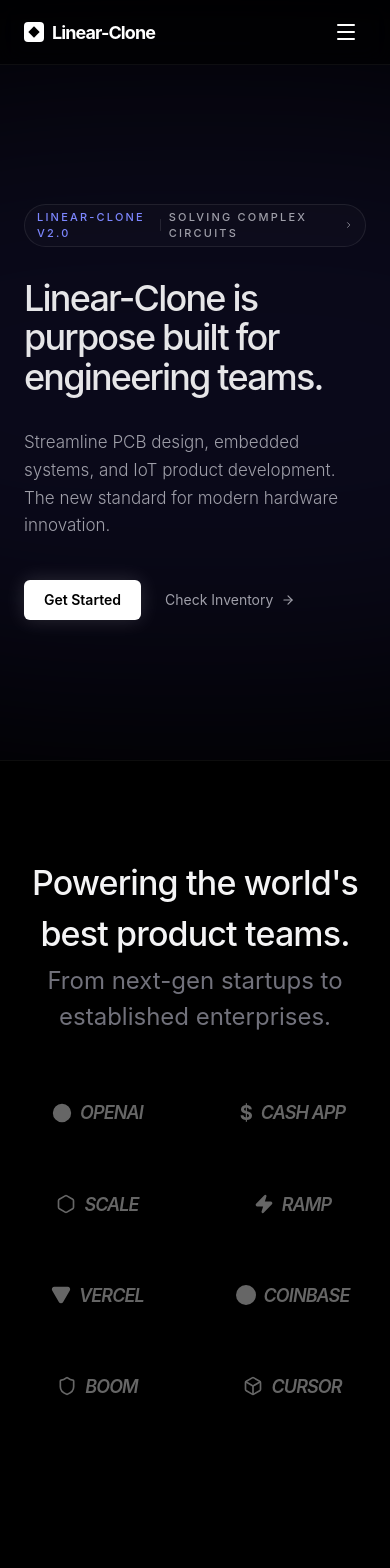
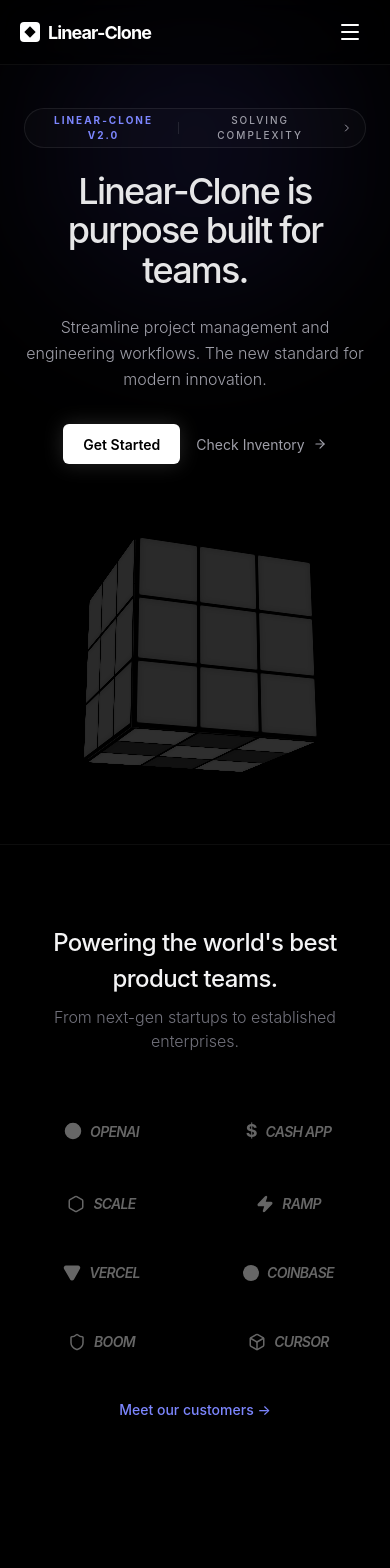
Before and after one commit to Sathwikacharya777/Linear-clone, a Next.js app: page / in a window 390 px wide. Shown: the top 1568 px of the page. Built offline with nearby package versions, Linux system fonts and the light colour scheme.

Commit message:
responsive changes

```diff
--- a/app/components/Navbar.tsx
+++ b/app/components/Navbar.tsx
@@ -7,7 +7,6 @@
 export default function Navbar() {
   const [isOpen, setIsOpen] = useState(false);
 
-  // Prevent scrolling when menu is open
   useEffect(() => {
     if (isOpen) {
       document.body.style.overflow = "hidden";
@@ -21,7 +20,8 @@
   return (
     <>
       <nav className="fixed top-0 left-0 right-0 z-[100] border-b border-white/[0.05] bg-black/60 backdrop-blur-md">
-        <div className="max-w-[1200px] mx-auto px-6 h-[64px] flex items-center justify-between relative">
+        {/* WIDENED CONTAINER: Changed from 1200px to 1440px and px-6 to px-10 */}
+        <div className="max-w-[1440px] mx-auto px-5 md:px-27 h-[64px] flex items-center justify-between relative">
 
           {/* Left: Logo */}
           <div className="flex items-center">
@@ -34,7 +34,7 @@
           </div>
 
           {/* Center: Navigation Links (Desktop Only) */}
-          <div className="hidden md:flex items-center gap-8 absolute left-1/2 -translate-x-1/2">
+          <div className="hidden md:flex items-center gap-10 absolute left-1/2 -translate-x-1/2">
             <NavLink href="/product">Product</NavLink>
             <NavLink href="/customers">Customers</NavLink>
             <NavLink href="/company">Company</NavLink>
@@ -42,13 +42,13 @@
 
           {/* Right: Actions */}
           <div className="flex items-center gap-6">
-            <div className="hidden md:flex items-center gap-6">
+            <div className="hidden md:flex items-center gap-8">
               <Link href="/login" className="text-[14px] text-zinc-400 hover:text-white transition font-medium">
                 Log in
               </Link>
               <Link
                 href="/contact"
-                className="bg-white text-black px-4 py-1.5 rounded-md text-[14px] font-semibold hover:bg-zinc-200 transition"
+                className="bg-white text-black px-5 py-1.5 rounded-md text-[14px] font-bold hover:bg-zinc-200 transition shadow-[0_4px_20px_rgba(255,255,255,0.1)]"
               >
                 Contact
               </Link>
@@ -57,7 +57,7 @@
             {/* Hamburger Button */}
             <button
               onClick={toggleMenu}
-              className="md:hidden z-[110] text-white p-2"
+              className="md:hidden z-[110] text-white p-2 hover:bg-white/5 rounded-lg transition-colors"
             >
               {isOpen ? <X size={24} /> : <Menu size={24} />}
             </button>
@@ -65,55 +65,21 @@
         </div>
       </nav>
 
-      {/* Full Screen Blur Overlay Menu */}
+      {/* Mobile Menu Overlay stays the same */}
       <div
         className={`
           fixed inset-0 z-[90] md:hidden transition-all duration-500 ease-in-out
           ${isOpen ? "opacity-100 pointer-events-auto" : "opacity-0 pointer-events-none"}
         `}
       >
-        {/* The Heavy Blur Background */}
         <div className="absolute inset-0 bg-black/80 backdrop-blur-[20px]" />
-
-        {/* The Content (Links) */}
         <div className="relative z-[91] flex flex-col justify-center h-full px-10 gap-8">
-          <Link
-            onClick={toggleMenu}
-            href="/product"
-            className="text-4xl font-bold tracking-tight hover:text-zinc-400 transition-colors"
-          >
-            Product
-          </Link>
-          <Link
-            onClick={toggleMenu}
-            href="/customers"
-            className="text-4xl font-bold tracking-tight hover:text-zinc-400 transition-colors"
-          >
-            Customers
-          </Link>
-          <Link
-            onClick={toggleMenu}
-            href="/company"
-            className="text-4xl font-bold tracking-tight hover:text-zinc-400 transition-colors"
-          >
-            Company
-          </Link>
-
+          <Link onClick={toggleMenu} href="/product" className="text-4xl font-bold tracking-tight text-white">Product</Link>
+          <Link onClick={toggleMenu} href="/customers" className="text-4xl font-bold tracking-tight text-white">Customers</Link>
+          <Link onClick={toggleMenu} href="/company" className="text-4xl font-bold tracking-tight text-white">Company</Link>
           <div className="mt-10 flex flex-col gap-5">
-            <Link
-              onClick={toggleMenu}
-              href="/login"
-              className="text-xl text-zinc-400 hover:text-white transition-colors"
-            >
-              Log in
-            </Link>
-            <Link
-              onClick={toggleMenu}
-              href="/contact"
-              className="w-fit bg-white text-black px-8 py-3 rounded-xl font-bold text-lg hover:bg-zinc-200 transition"
-            >
-              Get started
-            </Link>
+            <Link onClick={toggleMenu} href="/login" className="text-xl text-zinc-400">Log in</Link>
+            <Link onClick={toggleMenu} href="/contact" className="w-fit bg-white text-black px-8 py-3 rounded-xl font-bold text-lg">Get started</Link>
           </div>
         </div>
       </div>
@@ -125,7 +91,7 @@
   return (
     <Link
       href={href}
-      className="text-[14px] text-zinc-400 hover:text-white transition-colors duration-200 font-medium"
+      className="text-[14px] text-zinc-400 hover:text-white transition-colors duration-200 font-medium tracking-tight"
     >
       {children}
     </Link>
--- a/app/page.tsx
+++ b/app/page.tsx
@@ -1,5 +1,7 @@
+"use client";
 import { ChevronRight, ArrowRight, Circle, Triangle, Hexagon, Zap, Shield, Box } from "lucide-react";
 import Link from "next/link";
+import { motion } from "framer-motion";
 import Features from "./components/Features";
 import AISection from "./components/AISection";
 import Operations from "./components/Operations";
@@ -11,35 +13,48 @@
 
 export default function Home() {
   return (
-    <div className="bg-black">
+    <div className="bg-black overflow-x-hidden">
       {/* --- HERO SECTION --- */}
-      <main className="relative min-h-[90vh] flex items-center justify-center px-6 lg:px-20 pt-16 overflow-hidden">
+      <main className="relative min-h-screen flex items-center justify-center pt-24 pb-12 lg:pt-16 lg:pb-0">
 
         {/* Background Glow */}
-        <div className="absolute top-1/2 left-1/2 -translate-x-1/2 -translate-y-1/2 w-[1000px] h-[600px] bg-indigo-500/10 rounded-full blur-[120px] pointer-events-none" />
+        <div className="absolute top-0 left-1/2 -translate-x-1/2 w-[300px] lg:w-[1000px] h-[300px] lg:h-[600px] bg-indigo-500/10 rounded-full blur-[80px] lg:blur-[120px] pointer-events-none" />
 
-        <div className="max-w-7xl w-full grid grid-cols-1 lg:grid-cols-2 gap-12 items-center z-10">
+        {/* 1200px Grid Container */}
+        <div className="max-w-[1200px] mx-auto px-6 w-full relative z-10">
 
-          {/* LEFT SIDE: Typography */}
-          <div className="flex flex-col items-start space-y-8 lg:pl-16">
-            <div className="inline-flex items-center gap-2 px-3 py-1 rounded-full border border-white/[0.08] bg-white/[0.02] text-zinc-400 text-[11px] uppercase tracking-[0.2em] font-medium">
-              <span className="text-indigo-400">Linear-Clone v2.0</span>
+          {/*
+              RESPONSIVE GRID LOGIC:
+              Mobile: flex-col (Stacked)
+              Laptop: lg:grid-cols-2 (Side-by-side)
+          */}
+          <div className="flex flex-col lg:grid lg:grid-cols-2 gap-12 lg:gap-8 items-center">
+
+            {/* TEXT SECTION: Centered on Mobile, Left-aligned on Laptop */}
+            <div className="flex flex-col items-center text-center lg:items-start lg:text-left space-y-6 md:space-y-8 order-1">
+
+              {/* Badge */}
+              <div className="inline-flex items-center gap-2 px-3 py-1 rounded-full border border-white/[0.08] bg-white/[0.02] text-zinc-400 text-[10px] md:text-[11px] uppercase tracking-[0.2em] font-medium">
+                <span className="text-indigo-400 font-bold">Linear-Clone v2.0</span>
                 <div className="w-[1px] h-3 bg-white/[0.1]" />
-              Solving Complex Circuits
+                Solving Complexity
                 <ChevronRight size={12} />
               </div>
 
-            <h1 className="text-4xl md:text-6xl font-medium tracking-tighter leading-[1.1] text-white/90 max-w-[500px]">
-  Linear-Clone is purpose built for engineering teams.
+              {/* Responsive Headline */}
+              <h1 className="text-4xl sm:text-5xl lg:text-7xl font-medium tracking-tighter leading-[1.1] text-white/90 max-w-[600px]">
+                Linear-Clone is purpose built for teams.
               </h1>
 
-            <p className="text-[17px] md:text-[19px] text-zinc-400 max-w-[460px] leading-relaxed font-light">
-              Streamline PCB design, embedded systems, and IoT product development.
-              The new standard for modern hardware innovation.
+              {/* Responsive Subtext */}
+              <p className="text-[16px] md:text-[19px] text-zinc-400 max-w-[460px] leading-relaxed font-light">
+                Streamline project management and engineering workflows.
+                The new standard for modern innovation.
               </p>
 
-            <div className="flex items-center gap-6 pt-2">
-              <Link href="/contact" className="h-10 px-5 bg-white text-black rounded-md text-[14px] font-semibold hover:bg-zinc-200 transition shadow-[0_0_20px_rgba(255,255,255,0.15)] flex items-center justify-center">
+              {/* Buttons */}
+              <div className="flex flex-wrap items-center justify-center lg:justify-start gap-4 md:gap-6 pt-2">
+                <Link href="/users" className="h-10 px-5 bg-white text-black rounded-md text-[14px] font-semibold hover:bg-zinc-200 transition shadow-[0_0_20px_rgba(255,255,255,0.15)] flex items-center justify-center">
                   Get Started
                 </Link>
                 <Link href="/product" className="group flex items-center gap-2 text-[14px] text-zinc-400 hover:text-white transition">
@@ -49,9 +64,9 @@
               </div>
             </div>
 
-          {/* RIGHT SIDE: 3D Rubik's Cube */}
-          <div className="hidden lg:flex items-center justify-center hero-container">
-            <div className="cube">
+            {/* CUBE SECTION: Below text on Mobile, Right side on Laptop */}
+            <div className="flex items-center justify-center hero-container order-2 lg:order-2 mt-8 lg:mt-0">
+              <div className="cube scale-75 md:scale-90 lg:scale-100">
                 <CubeFace side="front" type="face-white" />
                 <CubeFace side="back" type="face-dark" />
                 <CubeFace side="right" type="face-mixed" />
@@ -60,38 +75,48 @@
                 <CubeFace side="bottom" type="face-dark" />
               </div>
             </div>
+
+          </div>
         </div>
       </main>
 
-      {/* --- LOGO SECTION --- */}
-      <section className="w-full py-24 border-t border-white/[0.05] relative group">
-        <div className="max-w-7xl mx-auto px-6 relative">
-          <div className="text-center mb-16 space-y-1">
-            <h2 className="text-zinc-100 text-[34px] font-medium tracking-tight">Powering the world&apos;s best product teams.</h2>
-            <p className="text-zinc-500 text-[24px]">From next-gen startups to established enterprises.</p>
+      {/* --- PARTNERS LOGO SECTION --- */}
+      <section className="w-full py-20 lg:py-32 border-t border-white/[0.05] relative group">
+        <div className="max-w-[1200px] mx-auto px-6 relative">
+          <div className="text-center mb-16 space-y-2">
+            <h2 className="text-zinc-100 text-[24px] lg:text-[34px] font-medium tracking-tight">Powering the world&apos;s best product teams.</h2>
+            <p className="text-zinc-500 text-[16px] lg:text-[24px] font-light">From next-gen startups to established enterprises.</p>
           </div>
 
           <div className="relative">
-            <div className="absolute inset-0 z-20 flex items-center justify-center opacity-0 group-hover:opacity-100 transition-all duration-500 translate-y-4 group-hover:translate-y-0 pointer-events-none group-hover:pointer-events-auto">
+            {/* Hover Button (Visible on Laptop) */}
+            <div className="absolute inset-0 z-20 hidden lg:flex items-center justify-center opacity-0 group-hover:opacity-100 transition-all duration-500 translate-y-4 group-hover:translate-y-0 pointer-events-none group-hover:pointer-events-auto">
               <Link href="/customers" className="px-6 py-2 bg-white text-black text-sm font-semibold rounded-full shadow-[0_0_30px_rgba(255,255,255,0.3)] hover:scale-105 transition-transform">
                 Meet our customers →
               </Link>
             </div>
 
-            <div className="grid grid-cols-2 md:grid-cols-4 gap-y-16 gap-x-12 items-center justify-items-center opacity-40 grayscale group-hover:opacity-10 group-hover:blur-sm transition-all duration-700">
-              <LogoItem icon={<Circle size={20} fill="currentColor"/>} name="OpenAI" />
-              <LogoItem icon={<span className="font-bold text-xl">$</span>} name="Cash App" />
-              <LogoItem icon={<Hexagon size={20}/>} name="Scale" />
-              <LogoItem icon={<Zap size={20} fill="currentColor"/>} name="Ramp" />
-              <LogoItem icon={<Triangle size={20} fill="currentColor" className="rotate-180"/>} name="Vercel" />
-              <LogoItem icon={<div className="w-5 h-5 bg-white rounded-full" />} name="Coinbase" />
-              <LogoItem icon={<Shield size={20}/>} name="Boom" />
-              <LogoItem icon={<Box size={20}/>} name="Cursor" />
+            {/* Logo Grid: 2 columns mobile, 4 columns laptop */}
+            <div className="grid grid-cols-2 lg:grid-cols-4 gap-y-12 lg:gap-y-16 gap-x-8 items-center justify-items-center opacity-40 grayscale group-hover:opacity-100 lg:group-hover:opacity-10 lg:group-hover:blur-sm transition-all duration-700">
+              <LogoItem icon={<Circle size={18} fill="currentColor"/>} name="OpenAI" />
+              <LogoItem icon={<span className="font-bold text-lg">$</span>} name="Cash App" />
+              <LogoItem icon={<Hexagon size={18}/>} name="Scale" />
+              <LogoItem icon={<Zap size={18} fill="currentColor"/>} name="Ramp" />
+              <LogoItem icon={<Triangle size={18} fill="currentColor" className="rotate-180"/>} name="Vercel" />
+              <LogoItem icon={<div className="w-4 h-4 bg-white rounded-full" />} name="Coinbase" />
+              <LogoItem icon={<Shield size={18}/>} name="Boom" />
+              <LogoItem icon={<Box size={18}/>} name="Cursor" />
+            </div>
+
+            {/* Mobile CTA */}
+            <div className="flex justify-center mt-12 lg:hidden">
+               <Link href="/customers" className="text-indigo-400 text-sm font-medium">Meet our customers →</Link>
             </div>
           </div>
         </div>
       </section>
 
+      {/* FOOTER & COMPONENTS */}
       <Features />
       <AISection />
       <Operations />
@@ -119,7 +144,7 @@
   return (
     <div className="flex items-center gap-2 group">
       <div className="text-white group-hover:text-indigo-400 transition-colors duration-300">{icon}</div>
-      <span className="text-[18px] font-semibold tracking-tighter text-white uppercase italic">{name}</span>
+      <span className="text-[14px] lg:text-[18px] font-semibold tracking-tighter text-white uppercase italic">{name}</span>
     </div>
   );
 }
```
Also changed, not shown: app/components/ProductPlanning.tsx (added, +96 -0 lines), app/components/ProductProgress.tsx (+36 -33 lines), app/product/page.tsx (+34 -25 lines). Lines whose indentation alone changed are shown as unchanged.
